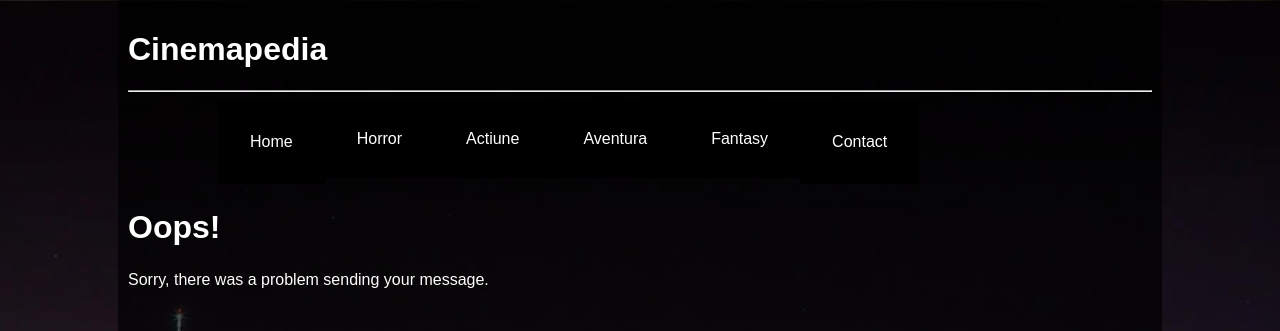
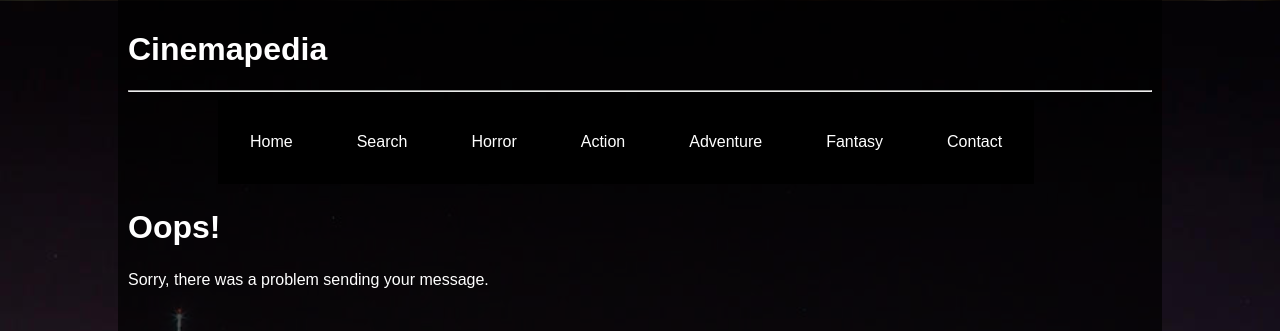
Before and after one commit to TrocanGabriel/MdsProject, a PHP site: page /acknowledge.php in a window 1280 px wide. Shown: the top 331 px of the page. Run offline with PHP 8.4, Linux system fonts and the light colour scheme.

Commit message:
fixed menu bug

```diff
--- a/cinemapedia/acknowledge.php
+++ b/cinemapedia/acknowledge.php
@@ -25,39 +25,17 @@ if(isset($_Post['submit'])) {
 		<h1>Cinemapedia</h1>
 		<hr />
 
-			<div class="mainelements">
-
-  <ul>
-    <li class="home"><a href="index.php"> Home </a></li>
-    <li>
-      <div class="dropdownMenu">
-        <button class="dropbtn"><a href="template/horror.html"> Horror</a>
-        </button>
-
-      </div>
-    </li>
-    <li>
-     <div class="dropdownMenu">
-        <button class="dropbtn"><a href="template/action.html"> Actiune</a>
-        </button>
-
-      </div>
-    </li>
-    <li>
-    <div class="dropdownMenu">
-        <button class="dropbtn"><a href="template/adventure.html"> Aventura</a>
-        </button>
-      </div>
-    </li>
-    <li>
-    <div class="dropdownMenu">
-        <button class="dropbtn"><a href="template/fantasy.html"> Fantasy</a>
-        </button>
-      </div>
-    </li>
-      <li class="home"><a href="template/contact.html"> Contact </a></li>
-  </ul>
-</div>
+	<div class="mainelements">
+	  <ul>
+		<li class="home"><a href="./"> Home </a></li>
+		<li class="home"><a href="index-search.php"> Search </a></li>
+		<li class="home"><a href="index-horror.php"> Horror </a></li>
+		<li class="home"><a href="index-action.php"> Action </a></li>
+		<li class="home"><a href="index-adventure.php"> Adventure </a></li>
+		<li class="home"><a href="index-fantasy.php"> Fantasy </a></li>
+		  <li class="home"><a href="index-contact.php"> Contact </a></li>
+	  </ul>
+	</div>
 <div>
    <?php if(isset($succes)&& $succes) {?>
    <h1> Thank you </h1>
```
